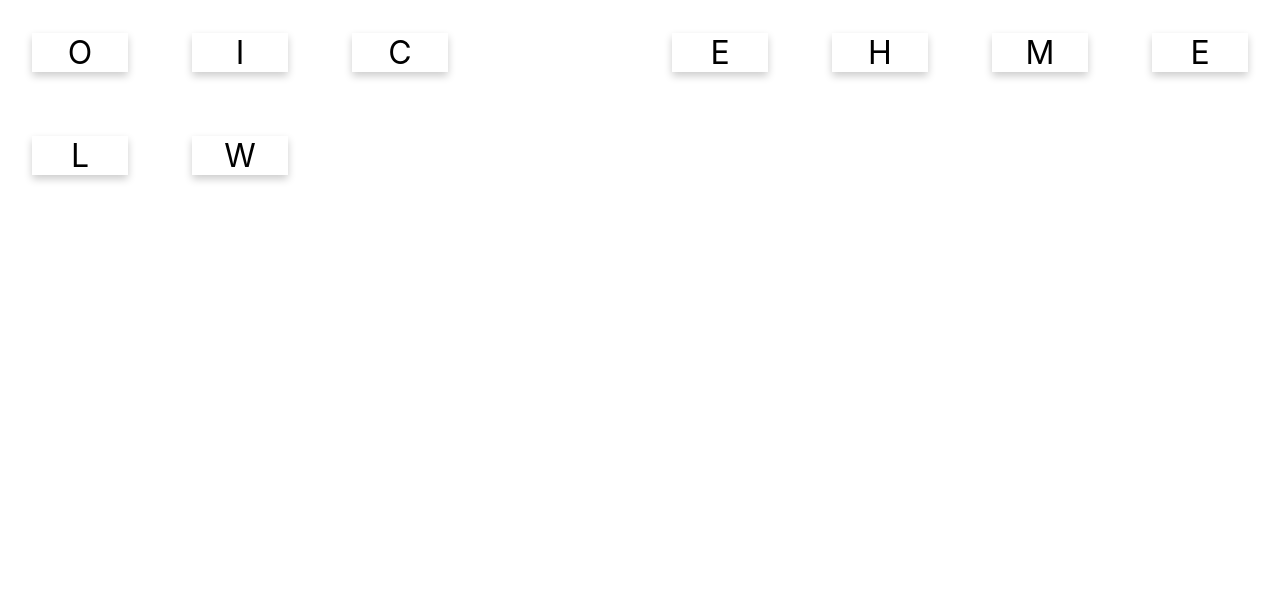
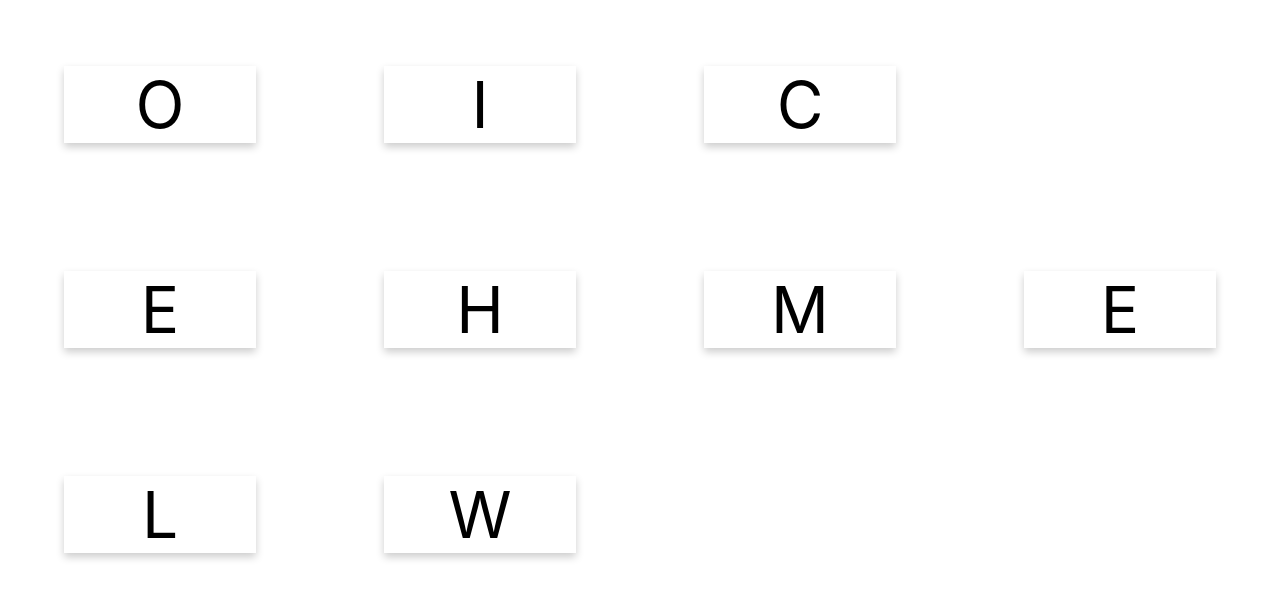
Before and after one commit to FIONOS2204/3SA03_LAB_REACT, a React (Create React App) app: page / in a window 1280 px wide. Shown: the top 598 px of the page. Built offline with nearby package versions, Linux system fonts and the light colour scheme.

Commit message:
commit 3

```diff
--- a/src/App.css
+++ b/src/App.css
@@ -3,7 +3,7 @@
   display: inline-block;
   text-align: center;
   width: 3em;
-  font-size: 2em;
+  font-size: 4em;
   box-shadow: 0 4px 8px 0 rgba(0,0,0,0.2);
   margin: 1em;
   user-select: none;
```
Also changed, not shown: src/5commit.md (added, +3 -0 lines), 1 other file (tests, documents, lock files or other folders).
